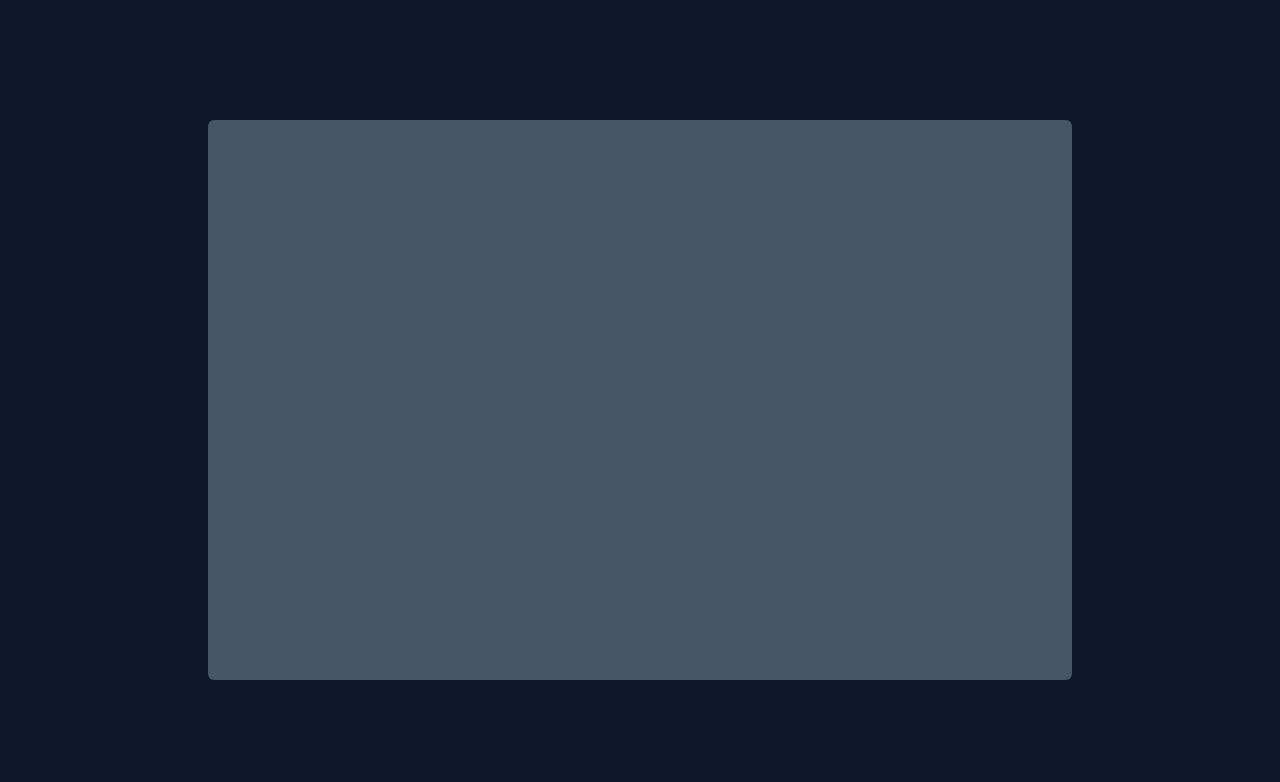
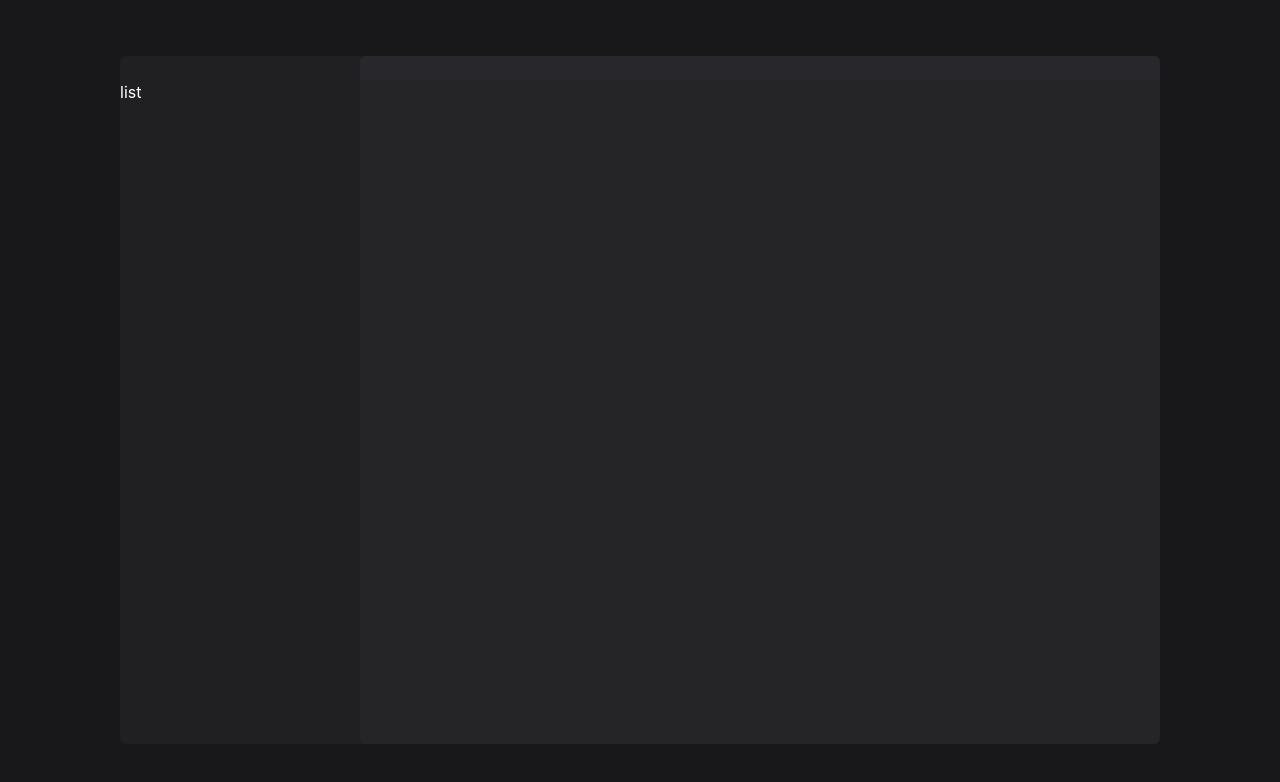
Before and after one commit to evgeny-rov/cryptic, a React (Vite) app: page / in a window 1280 px wide. Shown: the top 782 px of the page. Built offline with nearby package versions, Linux system fonts and the light colour scheme.

Commit message:
added some initial app markup and styles

```diff
--- a/src/App.tsx
+++ b/src/App.tsx
@@ -1,10 +1,9 @@
-import { useState } from 'react';
-import reactLogo from './assets/react.svg';
+import { Notes } from './features/notes';
 
 function App() {
   return (
-    <div className="fixed w-full h-full bg-slate-900 grid place-items-center">
-      <main className="w-[54rem] h-[35rem] rounded-md bg-slate-600"></main>
+    <div className="fixed w-full h-full bg-zinc-900 grid place-items-center">
+      <Notes />
     </div>
   );
 }
--- /dev/null
+++ b/src/features/notes/components/editor.tsx
@@ -0,0 +1,3 @@
+export default function Editor() {
+  return <textarea className="p-6 w-full h-full bg-transparent outline-none resize-none" />;
+}
--- /dev/null
+++ b/src/features/notes/components/notes-list.tsx
@@ -0,0 +1,7 @@
+export default function NotesList() {
+  return (
+    <div className="pt-6">
+      <div>list</div>
+    </div>
+  );
+}
--- /dev/null
+++ b/src/features/notes/components/notes.tsx
@@ -0,0 +1,15 @@
+import NotesList from './notes-list';
+import Toolbar from './toolbar';
+import Editor from './editor';
+
+export default function Notes() {
+  return (
+    <main className="relative w-[65rem] h-[43rem] bg-[#202023] grid grid-cols-[15rem_1fr] rounded-md overflow-hidden">
+      <NotesList />
+      <div className="w-full h-full grid grid-rows-[1.5rem_1fr] bg-[#252528] rounded-md overflow-hidden">
+        <Toolbar />
+        <Editor />
+      </div>
+    </main>
+  );
+}
--- /dev/null
+++ b/src/features/notes/components/toolbar.tsx
@@ -0,0 +1,3 @@
+export default function Toolbar() {
+  return <div className="h-full w-full bg-[#28282c]"></div>;
+}
--- /dev/null
+++ b/src/features/notes/index.ts
@@ -0,0 +1 @@
+export { default as Notes } from './components/notes';
--- a/src/index.css
+++ b/src/index.css
@@ -4,17 +4,5 @@
 
 :root {
   font-family: Inter, Avenir, Helvetica, Arial, sans-serif;
-  font-size: 16px;
-  line-height: 24px;
-  font-weight: 400;
-
-  color-scheme: light dark;
-  color: rgba(255, 255, 255, 0.87);
-  background-color: #242424;
-
-  font-synthesis: none;
-  text-rendering: optimizeLegibility;
-  -webkit-font-smoothing: antialiased;
-  -moz-osx-font-smoothing: grayscale;
-  -webkit-text-size-adjust: 100%;
+  color-scheme: dark;
 }
```
